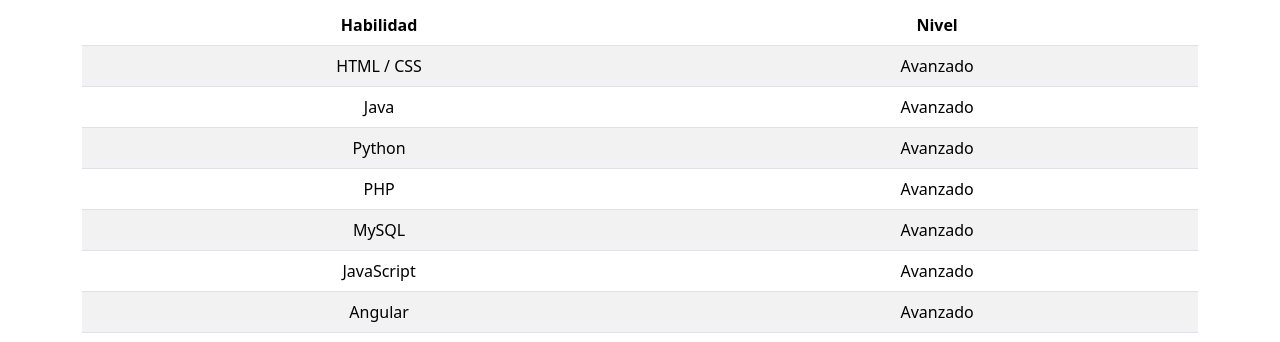
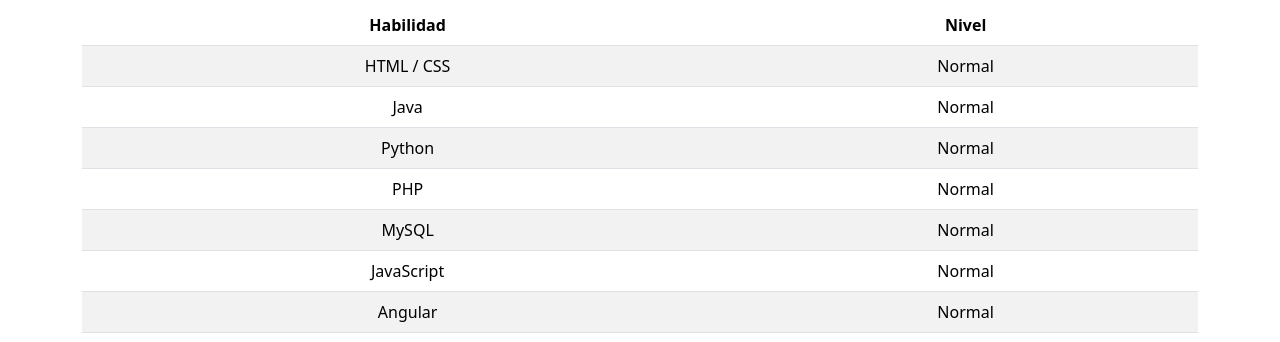
Before and after one commit to samu-tec/BootstrapPortfolio, a plain HTML site: page profesional.html in a window 1280 px wide. Shown: the part 458-800 px from the top of the page. Drawn offline with nearby package versions, Linux system fonts and the light colour scheme.

Commit message:
update profesional.html to change skill proficiency levels

```diff
--- a/profesional.html
+++ b/profesional.html
@@ -103,35 +103,35 @@
         <tbody>
           <tr>
             <td>HTML / CSS</td>
-            <td>Avanzado</td>
+            <td>Normal</td>
           </tr>
           <tr>
             <td>Java</td>
-            <td>Avanzado</td>
+            <td>Normal</td>
           </tr>
           <tr>
             <td>Python</td>
-            <td>Avanzado</td>
+            <td>Normal</td>
           </tr>
           <tr>
             <td>PHP</td>
-            <td>Avanzado</td>
+            <td>Normal</td>
           </tr>
           <tr>
             <td>MySQL</td>
-            <td>Avanzado</td>
+            <td>Normal</td>
           </tr>
           <tr>
             <td>JavaScript</td>
-            <td>Avanzado</td>
+            <td>Normal</td>
           </tr>
           <tr>
             <td>Angular</td>
-            <td>Avanzado</td>
+            <td>Normal</td>
           </tr>
           <tr>
             <td>Bootstrap</td>
-            <td>Avanzado</td>
+            <td>Normal</td>
           </tr>
         </tbody>
       </table>
```
